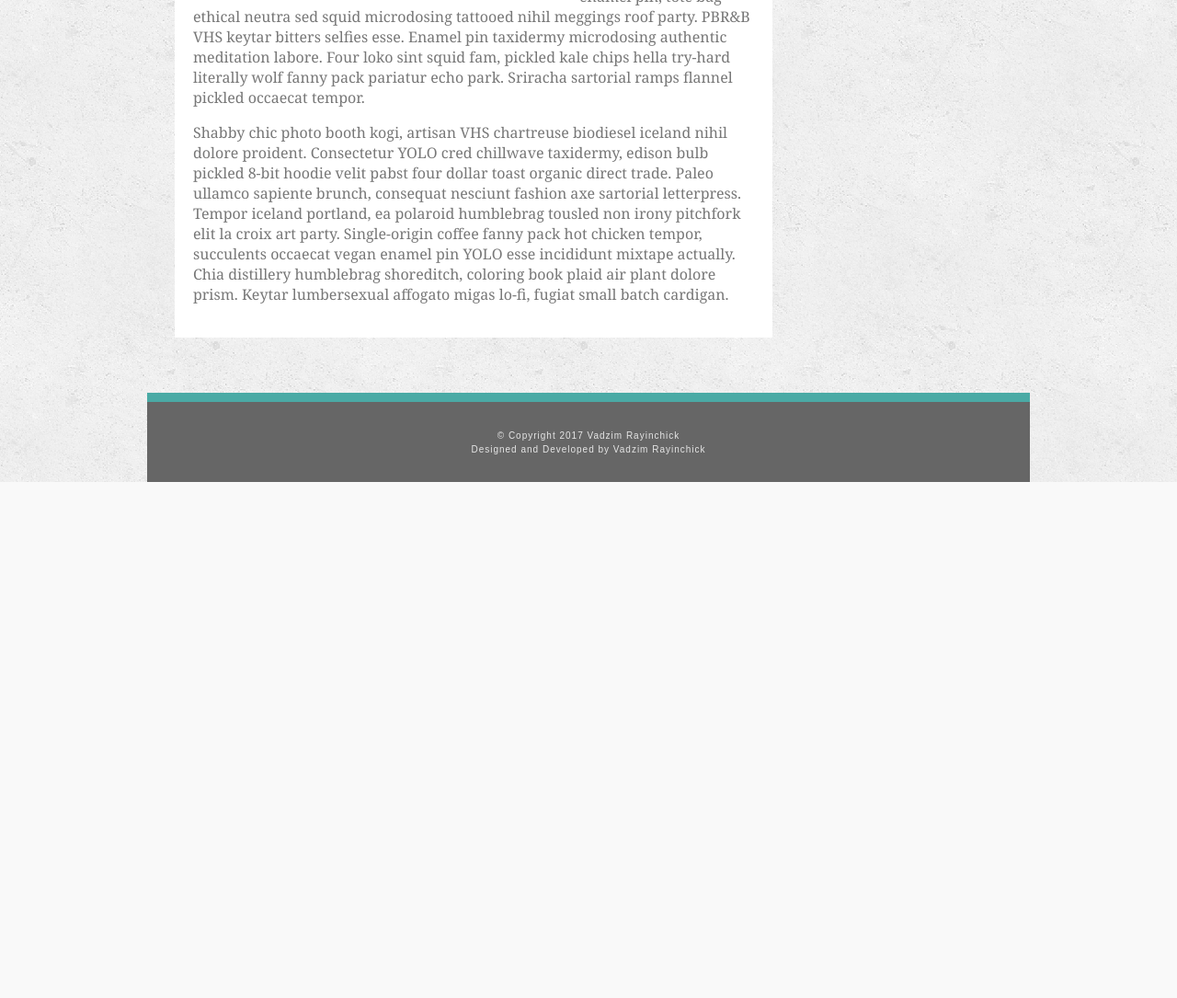
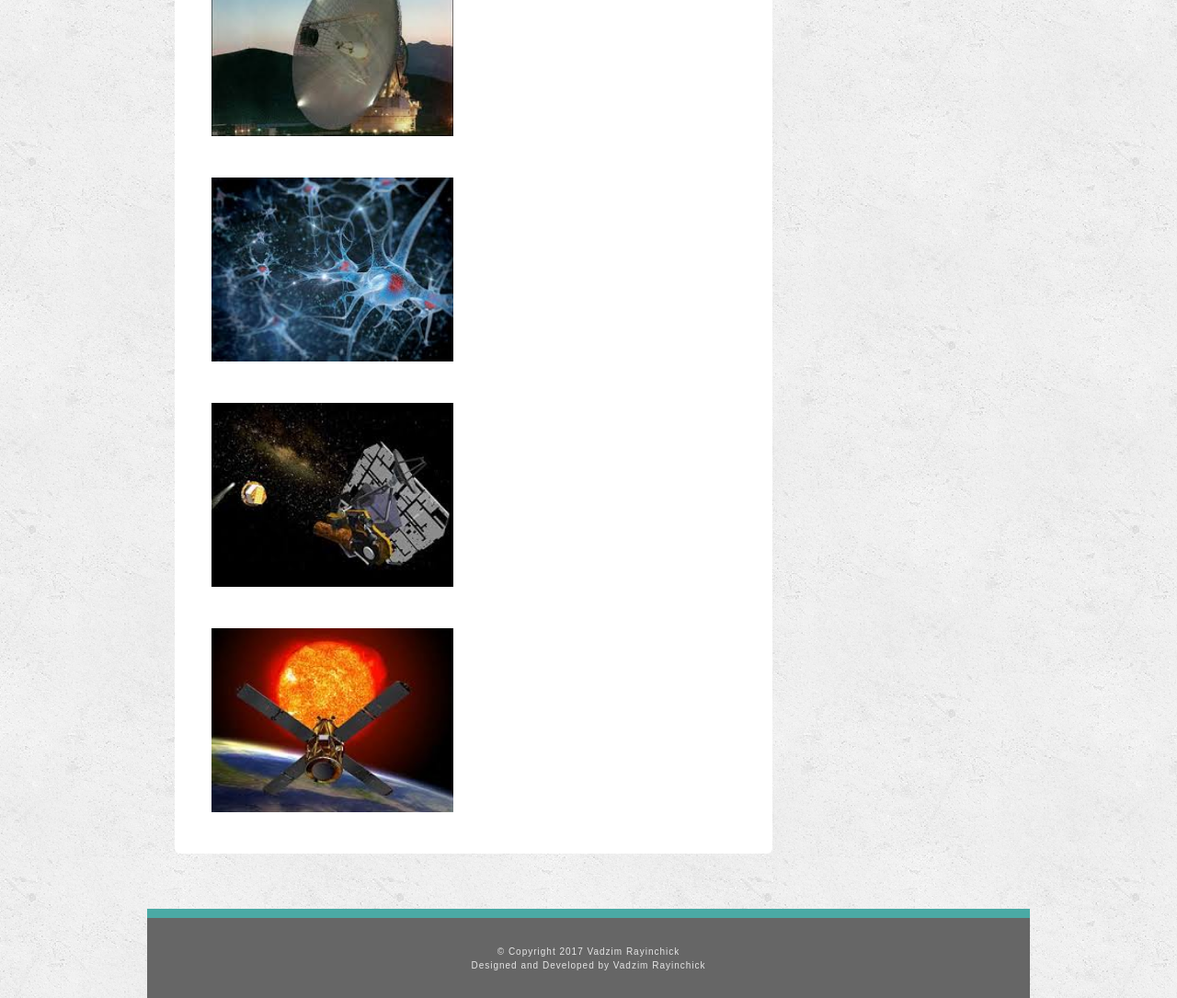
Before and after one commit to VADIMRAYINCHICK/Basic-Portfolio, a PHP site: page /portfolio.html in a window 1280 px wide. Shown: the part 582-1667 px from the top of the page at 92% size. Before the commit the page ends 1106 px from the top, so only its background shows below. Run offline with PHP 8.4, Linux system fonts and the light colour scheme.

Commit message:
final sketch

```diff
--- a/assets/css/style.css
+++ b/assets/css/style.css
@@ -33,6 +33,8 @@ header {
     text-align: center;
     position: relative;
     bottom: -44px;
+    border: 0px;
+    border-radius: 3px;
 }
 
 
@@ -85,6 +87,9 @@ section {
     margin: 40px 35px 60px 30px;
     padding: 20px;
 
+    border: 0px;
+    border-radius: 6px;
+
 
 }
 
@@ -116,25 +121,36 @@ aside {
     margin-top: 40px;
     /* border: red 2px solid; */
     background: #ffffff;
+    border: 0px;
+    border-radius: 6px;
 }
 
+.pictures{
+    margin: 20px ;
 
+}
 
 #links{
 
     margin-left: 20px;
+
 }
 
 #github{
     margin-right: 5px;
+    cursor: pointer;
 }
 
 #linkedin{
+    cursor: pointer;
     margin-right: 5px;
 }
 
 #forms{
     color: #777777;
+
+    border: 0px;
+    border-radius: 6px;
 
     font-family: 'Arial', 'Helvetica Neue', Helvetica, sans-serif;
 }
@@ -169,6 +185,8 @@ button
      font-size: 17px;
      margin-bottom: 10px;
     color: #ffffff;
+    cursor: pointer;
+    border-radius: 6px;
 
 }
 
--- a/portfolio.html
+++ b/portfolio.html
@@ -37,10 +37,16 @@
 
 <div id="text">
 
-       <p> <img id="face" src="http://lorempixel.com/output/animals-h-c-180-200-10.jpg" alt="Smiley face"> Vero eiusmod tattooed, drinking vinegar activated charcoal adipisicing mustache velit coloring book dolor tacos. Knausgaard sed incididunt cornhole selfies irure tofu, stumptown activated charcoal post-ironic officia bicycle rights jean shorts neutra lomo. Nulla hot chicken enamel pin, tote bag ethical neutra sed squid microdosing tattooed nihil meggings roof party. PBR&B VHS keytar bitters selfies esse. Enamel pin taxidermy microdosing authentic meditation labore. Four loko sint squid fam, pickled kale chips hella try-hard literally wolf fanny pack pariatur echo park. Sriracha sartorial ramps flannel pickled occaecat tempor.
-       </p>
+        <a id="hangman" href="hangman" target="_blank"><img class="pictures" src="assets/images/ph1.jpg" width="263" height="200" alt="Smiley face"></a>
 
-       <p>Shabby chic photo booth kogi, artisan VHS chartreuse biodiesel iceland nihil dolore proident. Consectetur YOLO cred chillwave taxidermy, edison bulb pickled 8-bit hoodie velit pabst four dollar toast organic direct trade. Paleo ullamco sapiente brunch, consequat nesciunt fashion axe sartorial letterpress. Tempor iceland portland, ea polaroid humblebrag tousled non irony pitchfork elit la croix art party. Single-origin coffee fanny pack hot chicken tempor, succulents occaecat vegan enamel pin YOLO esse incididunt mixtape actually. Chia distillery humblebrag shoreditch, coloring book plaid air plant dolore prism. Keytar lumbersexual affogato migas lo-fi, fugiat small batch cardigan.</p>
+        <a id="rpg_game" href="rpg_game" target="_blank"><img class="pictures" src="assets/images/ph2.jpg" width="263" height="200" alt="Smiley face"></a>
+
+        <a id="triviagame" href="triviagame" target="_blank"><img class="pictures" src="assets/images/ph3.jpg" width="263" height="200" alt="Smiley face"></a>
+
+        <a id="rutgers widget" href="rutgers widget" target="_blank"><img class="pictures" src="assets/images/ph4.jpg" width="263" height="200" alt="Smiley face"></a>
+
+        <a id="rockpaper" href="rockpaper" target="_blank"><img class="pictures" src="assets/images/ph5.jpg" width="263" height="200" alt="Smiley face"></a>
+
 
     </div>
 
```
Also changed, not shown: assets/images/ph1.jpg (added), assets/images/ph2.jpg (added), assets/images/ph3.jpg (added), assets/images/ph4.jpg (added), assets/images/ph5.jpg (added).
